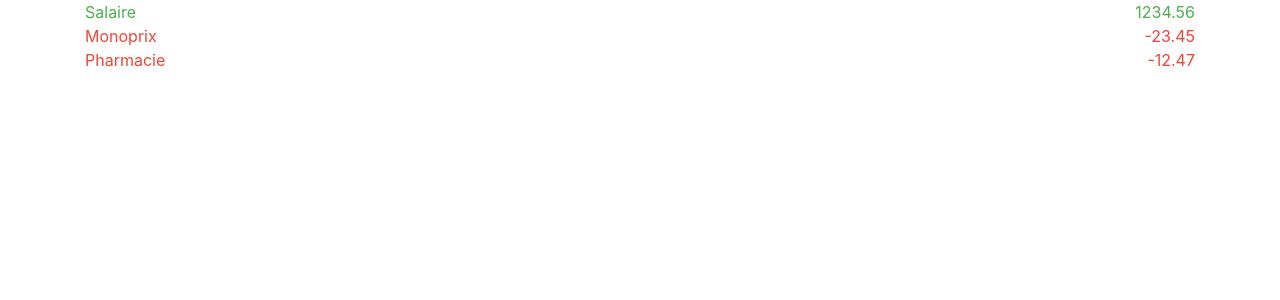
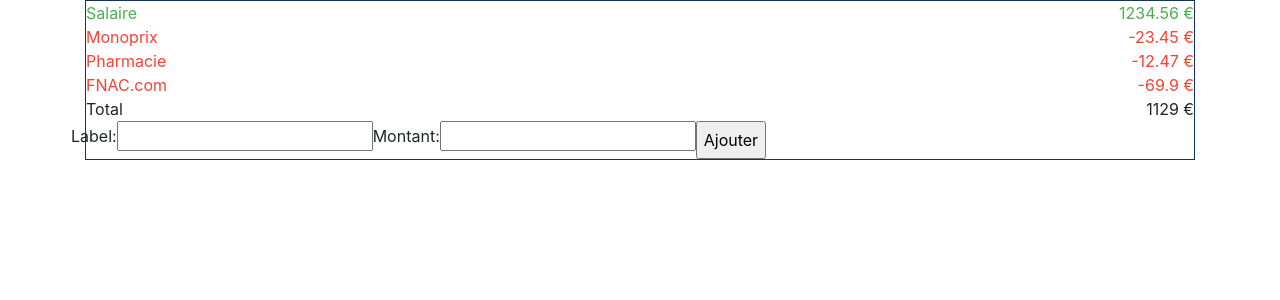
Before and after one commit to omobili/react-budget-manager, a React app: page / in a window 1280 px wide. Shown: the top 300 px of the page. Built offline with nearby package versions, Linux system fonts and the light colour scheme.

Commit message:
add other Activity components

```diff
--- a/src/app.tsx
+++ b/src/app.tsx
@@ -2,32 +2,25 @@
 
 import * as React from "react";
 import * as ReactDom from "react-dom";
-import {Activity, ActivityProps} from "./ts/components/Activity";
 
-interface budgetData {
-    month: string;
-    activities: Array<ActivityProps>;
+import {dataService} from "./ts/services/dataService";
+import {ActivityProps} from "./ts/components/Activity";
+import {ActivityList} from "./ts/components/ActivityList";
+
+export interface AppProps {
 }
 
-class App extends React.Component {
-    data: Array<budgetData>;
+export interface AppState {
+    activities: Array<ActivityProps>
+}
 
-    constructor(props: {}) {
+class App extends React.Component<AppProps, AppState> {
+    constructor(props: AppProps) {
         super(props);
 
-        this.data = [{
-            month: '201801',
-            activities: [{
-                label: 'Salaire',
-                amount: 1234.56
-            }, {
-                label: 'Monoprix',
-                amount: -23.45
-            }, {
-                label: 'Pharmacie',
-                amount: -12.47
-            }]
-        }];
+        this.state = {
+            activities: dataService.activities
+        }
     }
 
     render() {
@@ -35,11 +28,7 @@
             <div className="container">
                 <div className="row">
                     <div className="col-12">
-                        {this.data[0].activities.map((activity: ActivityProps, index: number) => {
-                            return (
-                                <Activity key={index} label={activity.label} amount={activity.amount}/>
-                            );
-                        })}
+                        <ActivityList activities={this.state.activities} />
                     </div>
                 </div>
             </div>
--- a/src/scss/app.scss
+++ b/src/scss/app.scss
@@ -1,3 +1,5 @@
 @import "./boot/bootstrap-custom";
 
 @import "./components/activity";
+@import "./components/activityList";
+@import "./components/activityTotal";
--- /dev/null
+++ b/src/scss/components/activityList.scss
@@ -0,0 +1,3 @@
+.rbm-activityList {
+    border: 1px solid #123456;
+}
--- /dev/null
+++ b/src/scss/components/activityTotal.scss
@@ -0,0 +1,11 @@
+.rbm-activityTotal {
+
+}
+
+.rbm-activityTotal__label {
+    display: block;
+}
+.rbm-activityTotal__total {
+    display: block;
+    text-align: right;
+}
--- a/src/ts/components/Activity.tsx
+++ b/src/ts/components/Activity.tsx
@@ -22,7 +22,7 @@
         return (
             <div className={activityClassName(this.props.amount)}>
                 <span className="col rbm-activity__label">{this.props.label}</span>
-                <span className="col rbm-activity__amount">{this.props.amount}</span>
+                <span className="col rbm-activity__amount">{this.props.amount} €</span>
             </div>
         )
     }
--- /dev/null
+++ b/src/ts/components/ActivityAdd.tsx
@@ -0,0 +1,33 @@
+import * as React from "react";
+
+export interface ActivityAddProps {
+
+}
+
+export interface ActivityAddState {
+    label: string;
+    amount: number;
+}
+
+export class ActivityAdd extends React.Component<ActivityAddProps, ActivityAddState> {
+    constructor(props: ActivityAddProps) {
+        super(props);
+
+        this.state = {
+            label: '',
+            amount: 0
+        }
+    }
+
+    render() {
+        return (
+            <form className="row rbm-activityAdd">
+                <label>Label:
+                    <input type="text" name="label" /></label>
+                <label>Montant:
+                    <input type="number" name="amount" /></label>
+                <input type="submit" value="Ajouter" />
+            </form>
+        )
+    }
+}
--- /dev/null
+++ b/src/ts/components/ActivityList.tsx
@@ -0,0 +1,43 @@
+import * as React from "react";
+import {Activity, ActivityProps} from "./Activity";
+import {ActivityTotal} from "./ActivityTotal";
+import {ActivityAdd} from "./ActivityAdd";
+
+export interface ActivityListProps {
+    activities: Array<ActivityProps>
+}
+
+export interface ActivityListState {
+
+}
+
+export class ActivityList extends React.Component<ActivityListProps, ActivityListState> {
+    constructor(props: ActivityListProps) {
+        super(props);
+    }
+
+    calcTotal(): number {
+        let total = 0;
+
+        this.props.activities.map((activity: ActivityProps) => {
+            total += activity.amount;
+        });
+
+        return Math.round(total);
+    }
+
+    render() {
+        return (
+            <div className="rbm-activityList">
+                {this.props.activities.map((activity: ActivityProps, index: number) => {
+                    return (
+                        <Activity key={index} label={activity.label} amount={activity.amount}/>
+                    );
+                })}
+
+                <ActivityTotal total={this.calcTotal()} />
+                <ActivityAdd />
+            </div>
+        )
+    }
+}
--- /dev/null
+++ b/src/ts/components/ActivityTotal.tsx
@@ -0,0 +1,24 @@
+import * as React from "react";
+
+export interface ActivityTotalProps {
+    total: number
+}
+
+export interface ActivityTotalState {
+
+}
+
+export class ActivityTotal extends React.Component<ActivityTotalProps, ActivityTotalState> {
+    constructor(props: ActivityTotalProps) {
+        super(props);
+    }
+
+    render() {
+        return (
+            <div className="row rbm-activityTotal">
+                <span className="col rbm-activityTotal__label">Total</span>
+                <span className="col rbm-activityTotal__total">{this.props.total} €</span>
+            </div>
+        )
+    }
+}
--- /dev/null
+++ b/src/ts/services/dataService.tsx
@@ -0,0 +1,23 @@
+import {ActivityProps} from "../components/Activity";
+
+class DataService {
+    activities: Array<ActivityProps>;
+
+    constructor() {
+        this.activities = [{
+            label: 'Salaire',
+            amount: 1234.56
+        }, {
+            label: 'Monoprix',
+            amount: -23.45
+        }, {
+            label: 'Pharmacie',
+            amount: -12.47
+        }, {
+            label: 'FNAC.com',
+            amount: -69.90
+        }];
+    }
+}
+
+export let dataService = new DataService();
```
